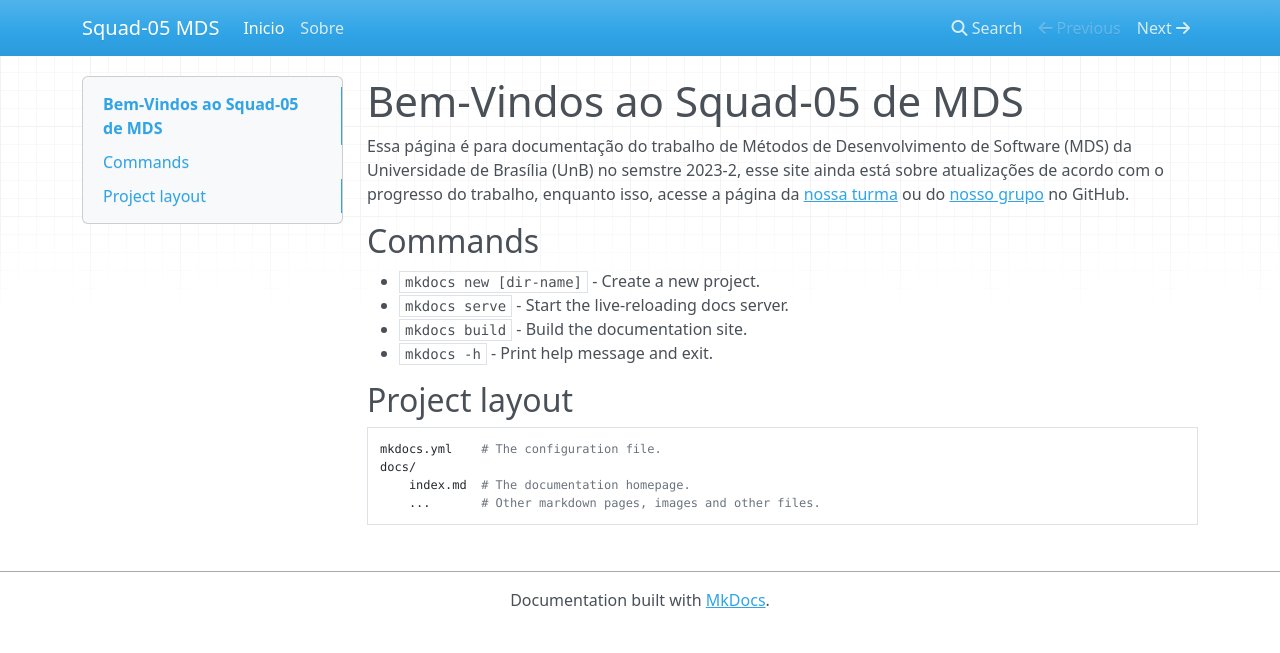
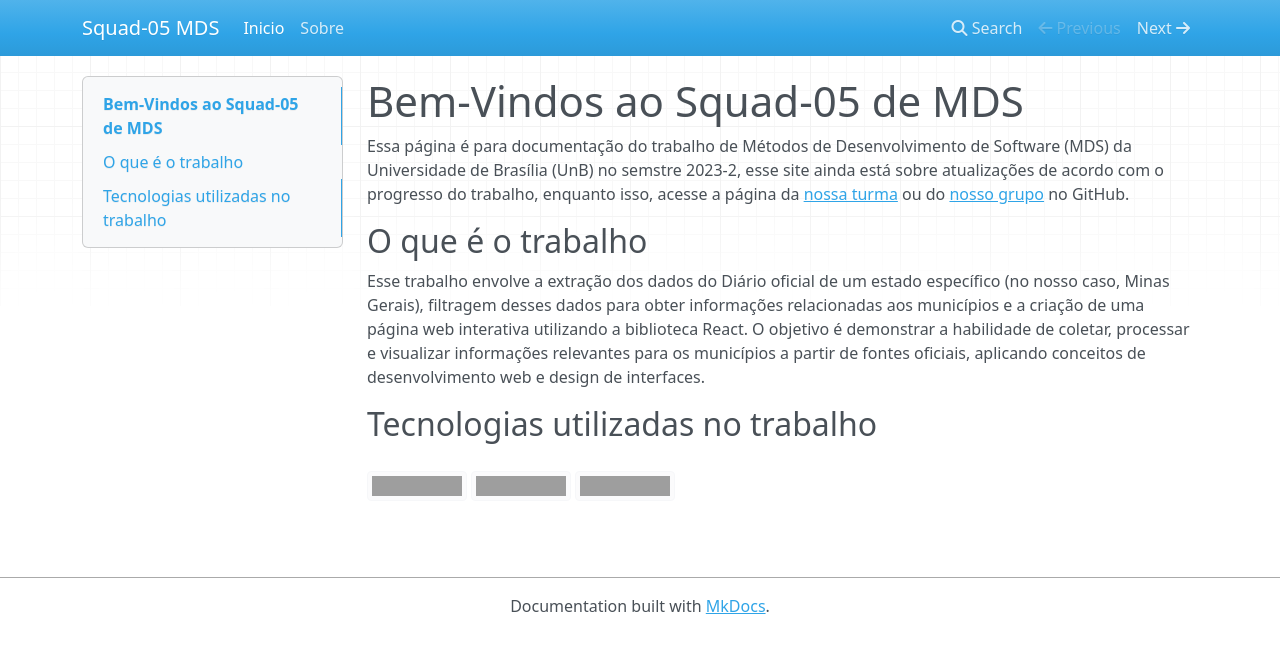
Before and after one commit to unb-mds/2023-2-Squad05-TesouroMineiro, an MkDocs documentation site: the page built from docs/index.md, in a window 1280 px wide. Shown: the top 653 px of the page. Built offline with MkDocs 1.6.1, drawn with Linux system fonts in a browser that asks for light colours; nearby versions of some CDN libraries; grey boxes are pictures that could not be loaded.

```diff
--- a/docs/index.md
+++ b/docs/index.md
@@ -2,16 +2,10 @@
 
 Essa página é para documentação do trabalho de Métodos de Desenvolvimento de Software (MDS) da Universidade de Brasília (UnB) no semstre 2023-2, esse site ainda está sobre atualizações de acordo com o progresso do trabalho, enquanto isso, acesse a página da [nossa turma](https://github.com/unb-mds) ou do [nosso grupo](https://github.com/unb-mds/2023-2-Squad05) no GitHub.
 
-## Commands
+## O que é o trabalho
 
-* `mkdocs new [dir-name]` - Create a new project.
-* `mkdocs serve` - Start the live-reloading docs server.
-* `mkdocs build` - Build the documentation site.
-* `mkdocs -h` - Print help message and exit.
+Esse trabalho envolve a extração dos dados do Diário oficial de um estado específico (no nosso caso, Minas Gerais), filtragem desses dados para obter informações relacionadas aos municípios e a criação de uma página web interativa utilizando a biblioteca React. O objetivo é demonstrar a habilidade de coletar, processar e visualizar informações relevantes para os municípios a partir de fontes oficiais, aplicando conceitos de desenvolvimento web e design de interfaces.
 
-## Project layout
+## Tecnologias utilizadas no trabalho
 
-    mkdocs.yml    # The configuration file.
-    docs/
-        index.md  # The documentation homepage.
-        ...       # Other markdown pages, images and other files.
+ ![Python](https://img.shields.io/badge/python-3670A0?style=for-the-badge&logo=python&logoColor=ffdd54) ![React](https://img.shields.io/badge/react-%2320232a.svg?style=for-the-badge&logo=react&logoColor=%2361DAFB) ![JavaScript](https://img.shields.io/badge/javascript-%23323330.svg?style=for-the-badge&logo=javascript&logoColor=%23F7DF1E)
```
